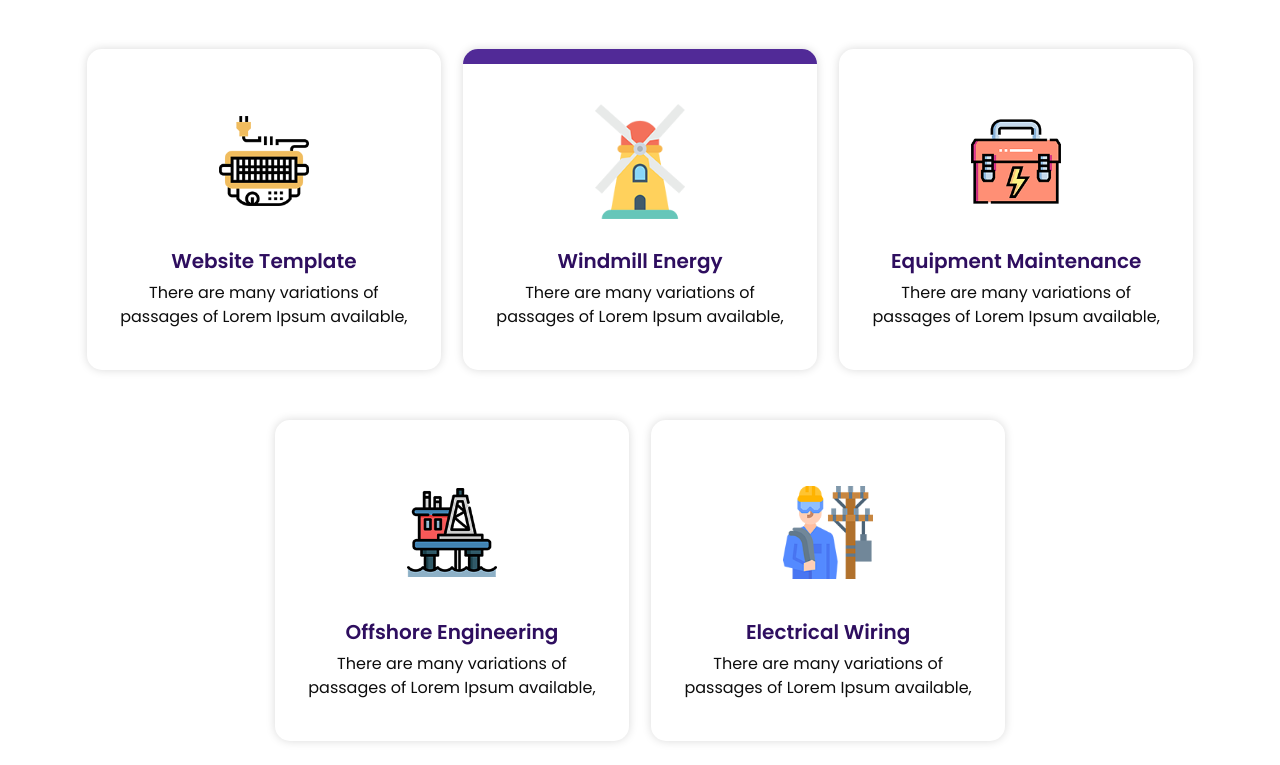
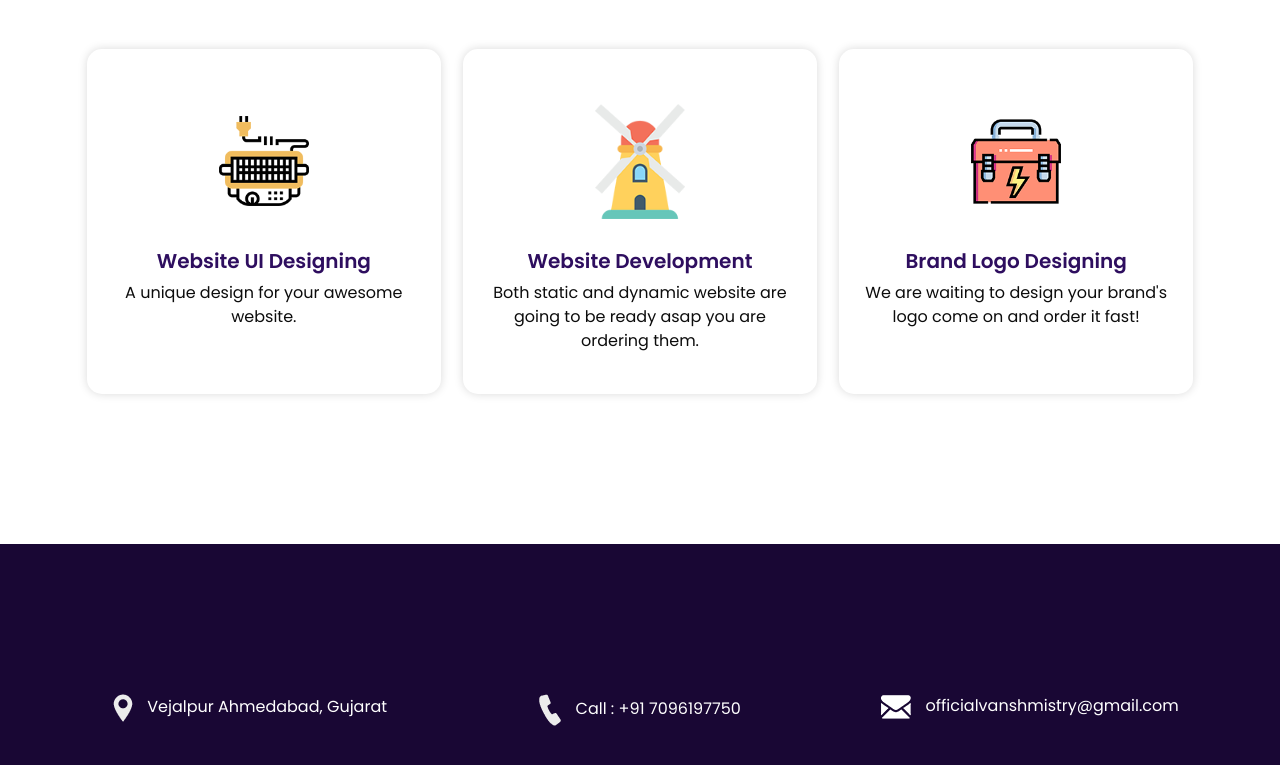
Before and after one commit to vanshpitroda/vanshpitroda.github.io, a plain HTML site: page service.html in a window 1280 px wide. Shown: the part 220-985 px from the top of the page. Drawn offline with nearby package versions, Linux system fonts and the light colour scheme.

Commit message:
donneeeee.

```diff
--- a/css/style.css
+++ b/css/style.css
@@ -138,7 +138,7 @@ a:focus {
 }
 
 .navbar-brand span {
-  font-size: 22%;
+  font-size: 22px;
   font-weight: 700;
   color: #4b208c;
 }
@@ -678,17 +678,18 @@ a:focus {
       -ms-flex-pack: center;
           justify-content: center;
   position: relative;
+  background-color: #0d021d;
 }
 
 .footer_section p {
-  color: #222222;
+  color: #ffffff;
   margin: 0 auto;
   text-align: center;
   padding: 20px;
 }
 
 .footer_section p a {
-  color: #222222;
+  color: #b4b4b4;
 }
 
 #main-section-text{
--- a/js/footer.js
+++ b/js/footer.js
@@ -44,22 +44,22 @@ function writeFooter() {
         <div class="col-md-4 col-lg-3">
           <div class="info_social">
             <div>
-              <a href="">
+              <a href="https://www.facebook.com/profile.php?id=100081779717862">
                 <img src="images/fb.png" alt="">
               </a>
             </div>
             <div>
-              <a href="">
+              <a href="https://twitter.com/vanshyoo">
                 <img src="images/twitter.png" alt="">
               </a>
             </div>
             <div>
-              <a href="">
+              <a href="https://www.linkedin.com/in/vansh-mistry-251a37246/">
                 <img src="images/linkedin.png" alt="">
               </a>
             </div>
             <div>
-              <a href="">
+              <a href="https://www.instagram.com/vanshyoo/">
                 <img src="images/instagram.png" alt="">
               </a>
             </div>
--- a/js/services.js
+++ b/js/services.js
@@ -16,23 +16,23 @@ function writeServices() {
           </div>
           <div class="detail-box">
             <h5>
-              Website Template
+              Website UI Designing
             </h5>
             <p>
-              There are many variations of passages of Lorem Ipsum available,
+              A unique design for your awesome website.
             </p>
           </div>
         </div>
-        <div class="box active">
+        <div class="box">
           <div class="img-box">
             <img src="images/s2.png" class="img1" alt="">
           </div>
           <div class="detail-box">
             <h5>
-              Windmill Energy
+              Website Development
             </h5>
             <p>
-              There are many variations of passages of Lorem Ipsum available,
+              Both static and dynamic website are going to be ready asap you are ordering them.
             </p>
           </div>
         </div>
@@ -42,44 +42,13 @@ function writeServices() {
           </div>
           <div class="detail-box">
             <h5>
-              Equipment Maintenance
+              Brand Logo Designing
             </h5>
             <p>
-              There are many variations of passages of Lorem Ipsum available,
+              We are waiting to design your brand's logo come on and order it fast!
             </p>
           </div>
         </div>
-        <div class="box ">
-          <div class="img-box">
-            <img src="images/s4.png" class="img1" alt="">
-          </div>
-          <div class="detail-box">
-            <h5>
-              Offshore Engineering
-            </h5>
-            <p>
-              There are many variations of passages of Lorem Ipsum available,
-            </p>
-          </div>
-        </div>
-        <div class="box">
-          <div class="img-box">
-            <img src="images/s5.png" class="img1" alt="">
-          </div>
-          <div class="detail-box">
-            <h5>
-              Electrical Wiring
-            </h5>
-            <p>
-              There are many variations of passages of Lorem Ipsum available,
-            </p>
-          </div>
-        </div>
-      </div>
-      <div class="btn-box">
-        <a href="">
-          Read More
-        </a>
       </div>
     </div>
   </section>
```
Also changed, not shown: contact.html (+1 -1 lines), index.html (+1 -1 lines), js/about.js (added), js/contact.js (added).
